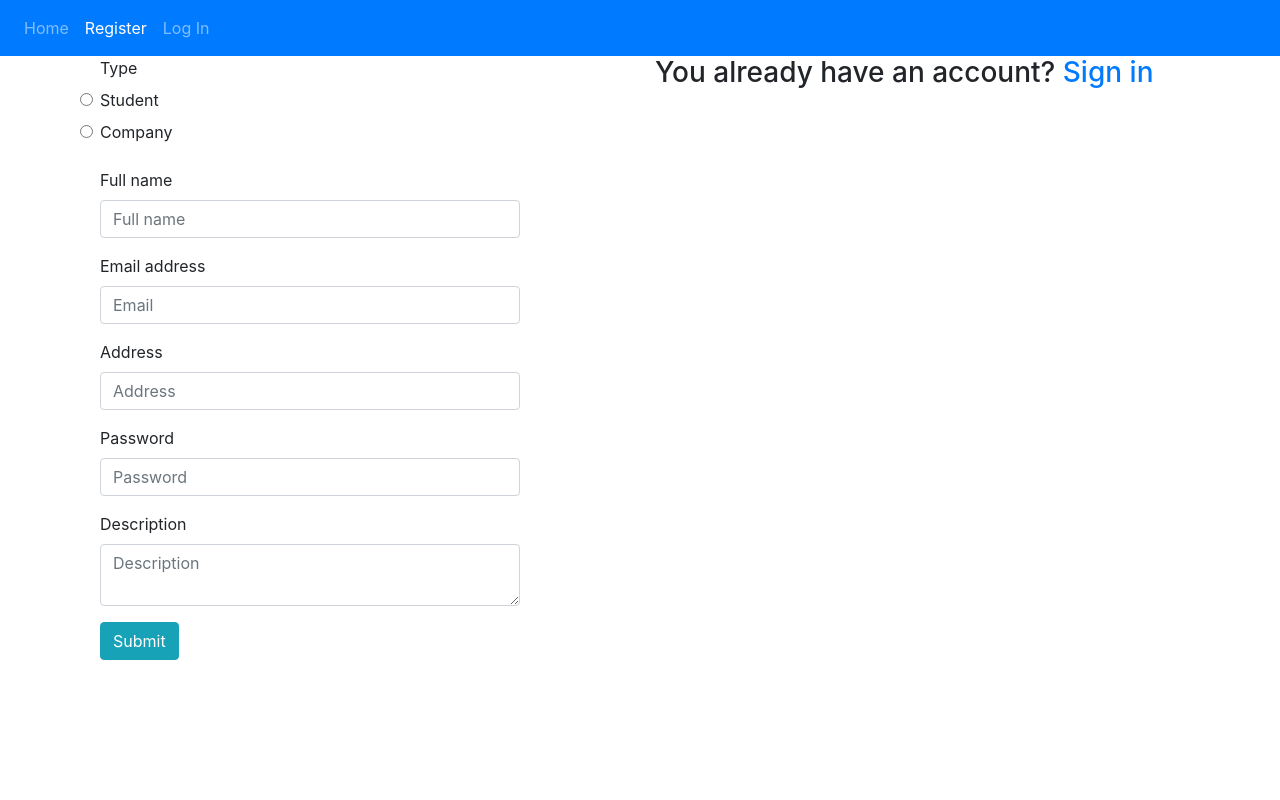
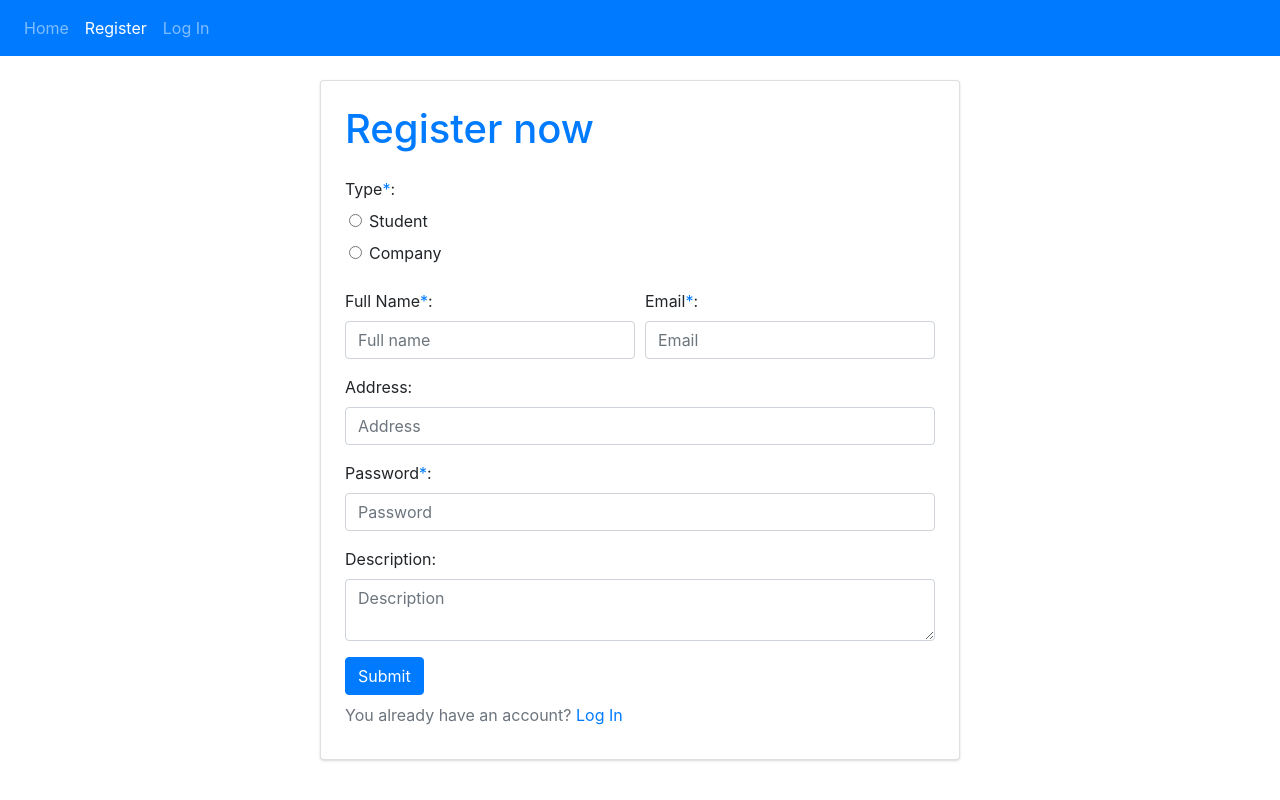
Before and after one commit to snokaru/student-connect, a React (Create React App) app in the folder frontend/: page /register in a window 1280 px wide. Built offline with nearby package versions, Linux system fonts and the light colour scheme; the HTML template or start-up script is replaced by a standard one.

Commit message:
Improve RegisterForm design

```diff
--- a/frontend/src/components/RegisterForm/RegisterForm.js
+++ b/frontend/src/components/RegisterForm/RegisterForm.js
@@ -68,9 +68,10 @@ const RegisterForm = (props) => {
     extraField = (
       <Fragment>
         <div className="form-group">
-          <label className="control-label col-sm-10">Birth Date</label>
-          <div className="col-sm-10">
+          <label className="control-label">Birth Date:</label>
+          <div className="">
             <input
+              className="form-control"
               onChange={onChange}
               type="date"
               name="birthDate"
@@ -79,8 +80,8 @@ const RegisterForm = (props) => {
           </div>
         </div>
         <div className="form-group">
-          <label className="control-label col-sm-10">School</label>
-          <div className="col-sm-10">
+          <label className="control-label">School:</label>
+          <div>
             <input
               onChange={onChange}
               type="text"
@@ -98,9 +99,10 @@ const RegisterForm = (props) => {
     extraField = (
       <Fragment>
         <div className="form-group">
-          <label className="control-label col-sm-10">Creation Date</label>
-          <div className="col-sm-10">
+          <label className="control-label">Creation Date:</label>
+          <div>
             <input
+              className="form-control"
               onChange={onChange}
               type="date"
               name="creationDate"
@@ -109,8 +111,8 @@ const RegisterForm = (props) => {
           </div>
         </div>
         <div className="form-group">
-          <label className="control-label col-sm-10">Activity</label>
-          <div className="col-sm-10">
+          <label className="control-label">Activity:</label>
+          <div>
             <input
               onChange={onChange}
               type="text"
@@ -129,16 +131,14 @@ const RegisterForm = (props) => {
   }
   return (
     <Fragment>
-      <div className="container">
-        <div className="row">
-          <div className="col-sm">
+      <div className="w-50 mx-auto my-4 p-4 card container">
+        <h1 class="mb-4 text-primary">Register now</h1>
         <form onSubmit={onSubmit}>
             <div className="form-group">
-                <label className="control-label col-sm-5" for="type">
-                  Type
+              <label className="control-label" for="type">
+                Type<span class="text-primary">*</span>:
               </label>
-                <div className="col-sm-10">
-                  <label class="radio-inline">
+              <div class="ml-4">
                 <input
                   onChange={onChange}
                   class="form-check-input"
@@ -147,11 +147,11 @@ const RegisterForm = (props) => {
                   value="Student"
                   required
                 />
+                <label class="radio-inline" htmlFor="student-type">
                   Student
                 </label>
               </div>
-                <div className="col-sm-10">
-                  <label class="radio-inline" for="exampleRadios1">
+              <div class="ml-4">
                   <input
                     required
                     onChange={onChange}
@@ -160,15 +160,16 @@ const RegisterForm = (props) => {
                     name="type"
                     value="Company"
                   />
+                <label class="radio-inline" for="exampleRadios1">
                   Company
                 </label>
               </div>
             </div>
-              <div className="form-group">
-                <label className="control-label col-sm-5" for="name">
-                  Full name
+            <div className="form-row">
+              <div className="form-group col-md-6">
+                <label className="control-label" for="name">
+                  Full Name<span class="text-primary">*</span>:
                 </label>
-                <div className="col-sm-10">
                 <input
                   onChange={onChange}
                   type="text"
@@ -179,12 +180,10 @@ const RegisterForm = (props) => {
                   placeholder="Full name"
                 />
               </div>
-              </div>
-              <div className="form-group">
-                <label className="control-label col-sm-5" for="email">
-                  Email address
+              <div className="form-group col-md-6">
+                <label className="control-label" for="email">
+                  Email<span class="text-primary">*</span>:
                 </label>
-                <div className="col-sm-10">
                 <input
                   onChange={onChange}
                   type="email"
@@ -198,10 +197,10 @@ const RegisterForm = (props) => {
             </div>
 
             <div className="form-group">
-                <label className="control-label col-sm-5" for="Address">
-                  Address
+              <label className="control-label" for="Address">
+                Address:
               </label>
-                <div className="col-sm-10">
+              <div>
                 <input
                   onChange={onChange}
                   type="text"
@@ -213,8 +212,8 @@ const RegisterForm = (props) => {
               </div>
             </div>
             <div className="form-group">
-                <label className="control-label col-sm-5">Password</label>
-                <div className="col-sm-10">
+              <label className="control-label">Password<span class="text-primary">*</span>:</label>
+              <div>
                 <input
                   onChange={onChange}
                   type="password"
@@ -227,10 +226,10 @@ const RegisterForm = (props) => {
               </div>
             </div>
             <div className="form-group">
-                <label className="control-label col-sm-10" for="password">
-                  Description
+              <label className="control-label" for="password">
+                Description:
               </label>
-                <div className="col-sm-10">
+              <div>
                 <textarea
                   onChange={onChange}
                   type="text"
@@ -243,18 +242,13 @@ const RegisterForm = (props) => {
               </div>
             </div>
             {extraField}
-              <div className="col-sm-offset-2 col-sm-10">
-                <input type="submit" class="btn btn-info" value="Submit" />
+            <div>
+              <input type="submit" class="btn btn-primary" value="Submit"/>
             </div>
+            <p class="text-muted my-2">
+              You already have an account? <Link to="/login">Log In</Link>
+            </p>
           </form>
-          </div>
-          <div className="col-sm">
-            <h3>
-              You already have an account?
-              <Link to="/login"> Sign in</Link>
-            </h3>
-          </div>
-        </div>
         </div>
     </Fragment>
   );
```
Lines whose indentation alone changed are shown as unchanged.
